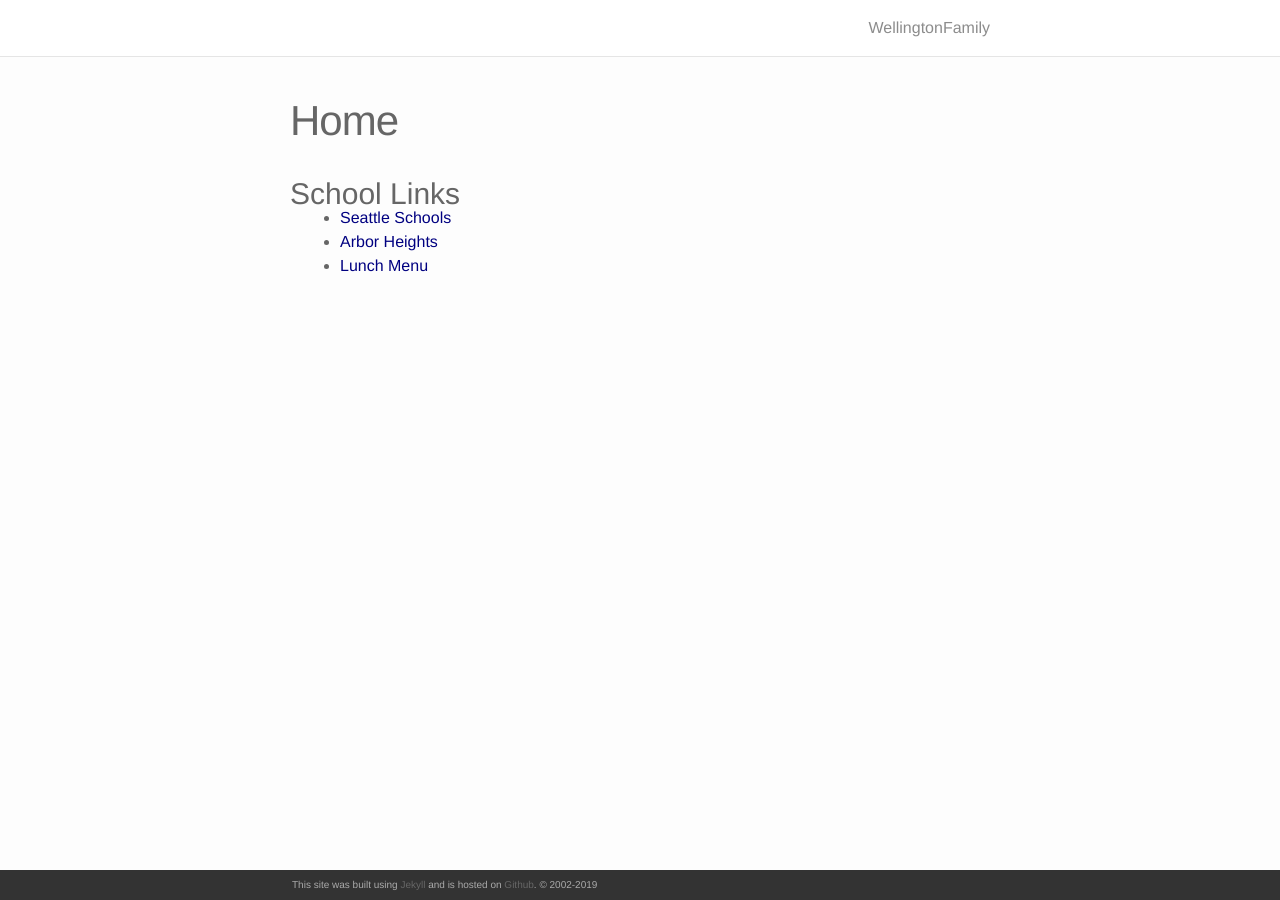
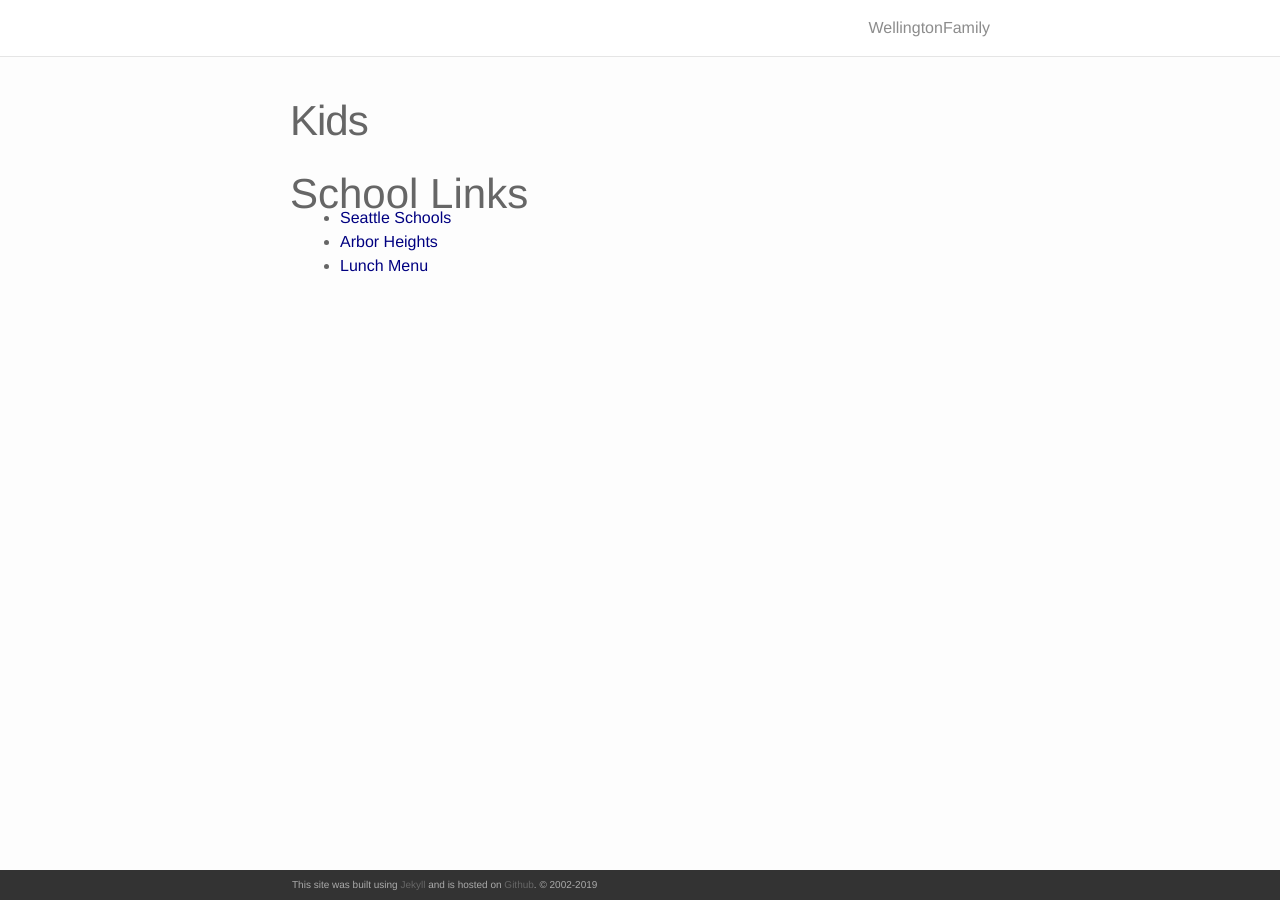
Before and after one commit to WellingtonFamily/wellingtonfamily.github.com, a Jekyll site: the page built from home.md, in a window 1280 px wide. Built offline with Jekyll 4.4.1, drawn with Linux system fonts in a browser that asks for light colours; nearby versions of some CDN libraries.

Commit message:
cleaning up

```diff
--- a/_config.yml
+++ b/_config.yml
@@ -20,6 +20,10 @@ markdown: kramdown
 # paginate_path: "/blog/page:num/"
 
 plugins: [jekyll-paginate]
+
+exclude:
+  - '*.bbprojectd'
+
 
 collections:
   maria:
--- a/home.md
+++ b/home.md
@@ -1,11 +1,11 @@
 ---
 layout: page
-permalink: /home/
-title: Home
+permalink: /kids
+title: Kids
 nav: false
 ---
 
-### School Links
+## School Links
 
 - [Seattle Schools](https://www.seattleschools.org)
 - [Arbor Heights](https://arborheightses.seattleschools.org)
```
Also changed, not shown: 1 other file.
